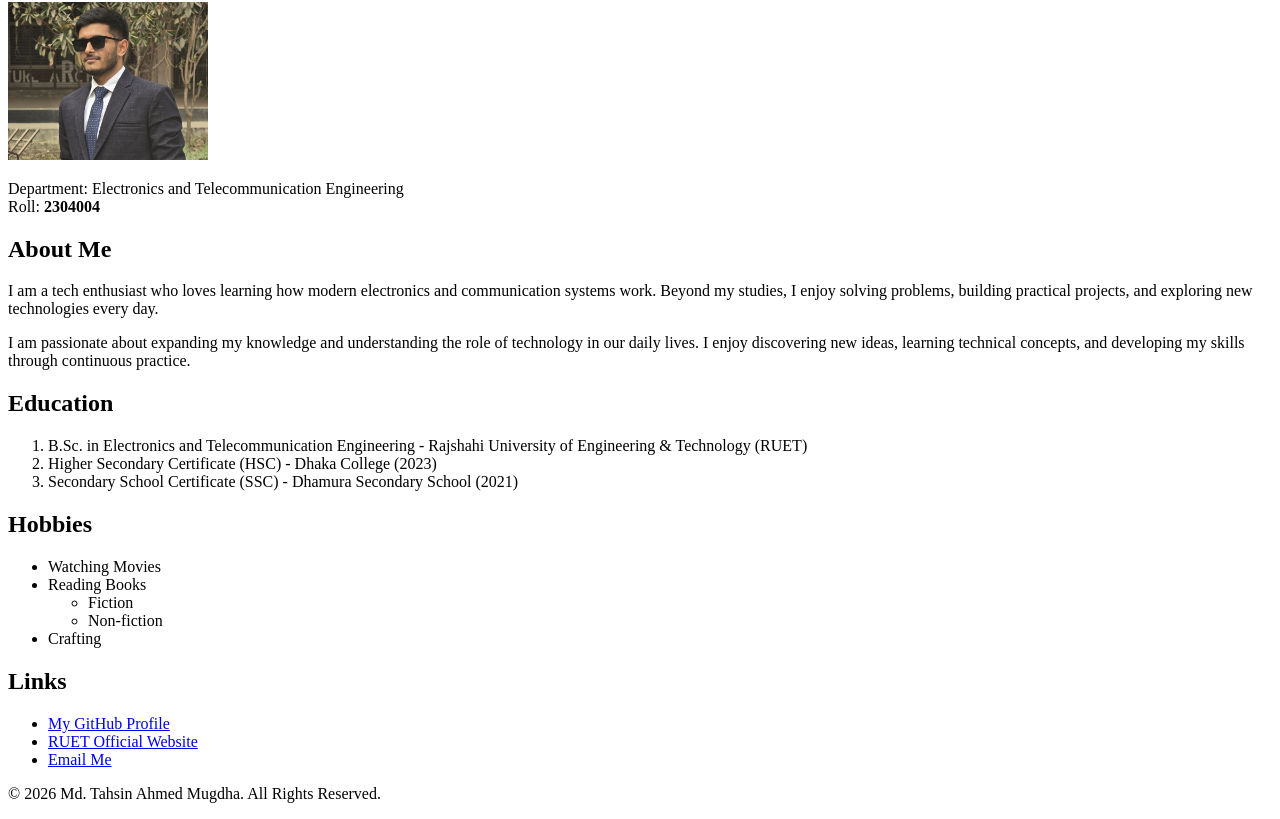
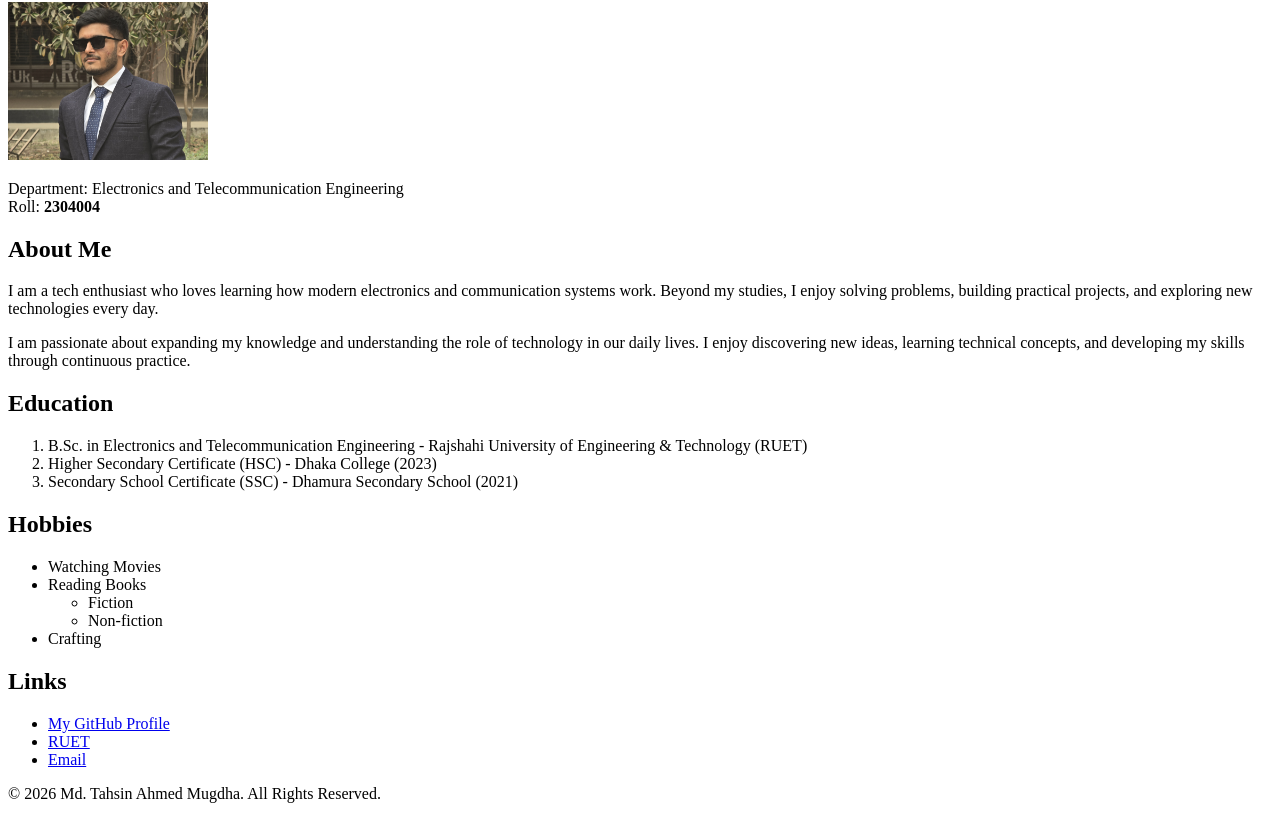
Before and after one commit to tahsin1815/2304004_CSE_3154, a plain HTML site: page Lab2_23_11_2026/Task_01/Code/index.html in a window 1280 px wide. Shown: the part 78-897 px from the top of the page. Drawn offline with Linux system fonts and the light colour scheme.

Commit message:
Update index.html

```diff
--- a/Lab2_23_11_2026/Task_01/Code/index.html
+++ b/Lab2_23_11_2026/Task_01/Code/index.html
@@ -87,13 +87,13 @@
             <a href="https://www.ruet.ac.bd/"
                target="_blank"
                rel="noopener noreferrer">
-                RUET Official Website
+                RUET
             </a>
         </li>
 
         <li>
-            <a href="mailto:2304004@student.ruet.ac.bd">
-                Email Me
+            <a href="2304004@student.ruet.ac.bd">
+                Email
             </a>
         </li>
     </ul>
```
